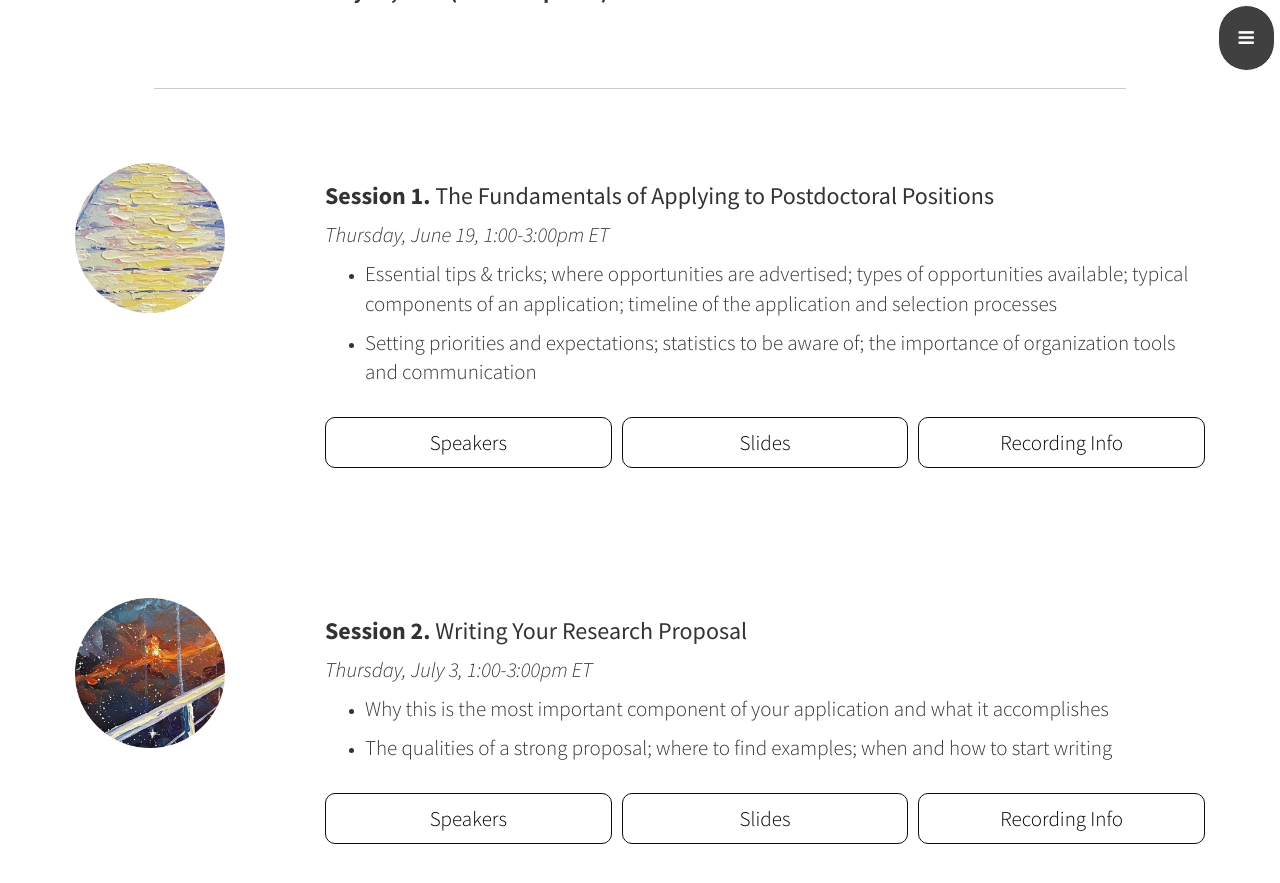
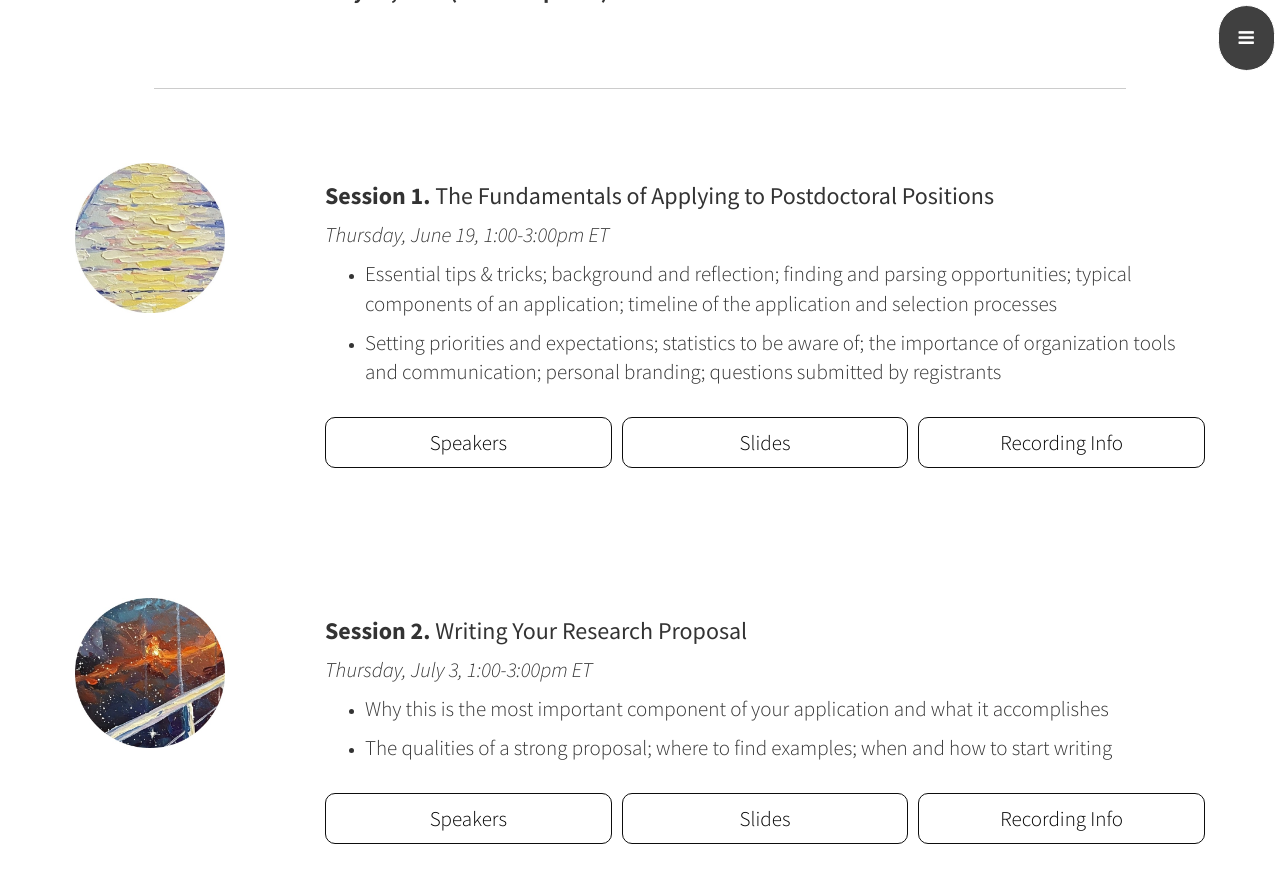
Before and after one commit to cascagsc/gaap2025, a Jekyll site: the page built from index.html, in a window 1280 px wide and 900 px high, scrolled down 1788 px. Shown: the top 883 px of the window. Built offline with Jekyll 4.4.1, drawn with Linux system fonts in a browser that asks for light colours.

Commit message:
Updated dotjot content for Session 1 to reflect slide agenda

```diff
--- a/_includes/session1.html
+++ b/_includes/session1.html
@@ -13,8 +13,19 @@
           <p class="lead"><i>Thursday, June 19, 1:00-3:00pm ET</i></p>
           <ul>
             <!-- <li><p class="lead">Basic knowledge (how many PDs you wanna apply for, what the process of getting offers is like, what's the difference between fellowships and positions, how to keep a spreadsheet to be organized...)</p></li> -->
-            <li><p class="lead">Essential tips & tricks; where opportunities are advertised; types of opportunities available; typical components of an application; timeline of the application and selection processes</p></li>
-            <li><p class="lead">Setting priorities and expectations; statistics to be aware of; the importance of organization tools and communication</p></li>
+            <li><p class="lead">Essential tips & tricks; background and reflection; finding and parsing opportunities;
+              typical components of an application; timeline of the application and selection processes</p></li>
+            <li><p class="lead">Setting priorities and expectations; statistics to be aware of; the importance of organization
+              tools and communication; personal branding; questions submitted by registrants</p></li>
+              <!-- Background & Reflection
+              Finding & Parsing Opportunities
+              Components of an Application
+              Timelines
+              Setting Priorities & Expectations
+              Organization & Communication
+              Personal Branding
+              Questions Submitted by GAAP Registrants
+              Open Q&A -->
           </ul>
           <!--  -->
           <br>
```
Also changed, not shown: 1 other file.
